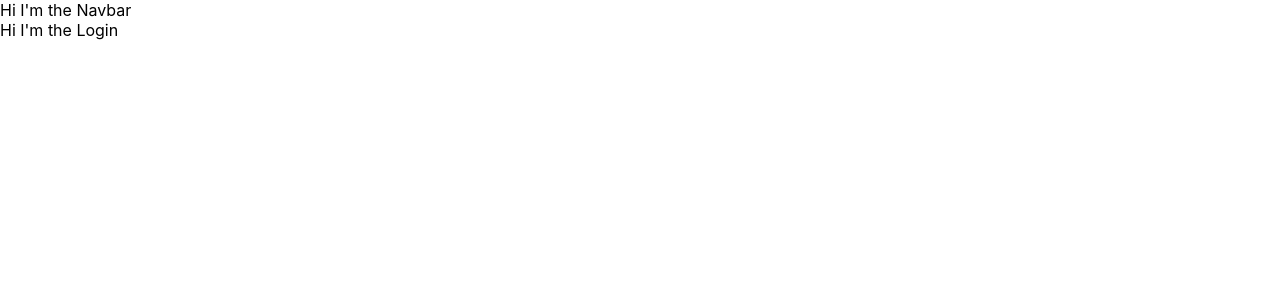
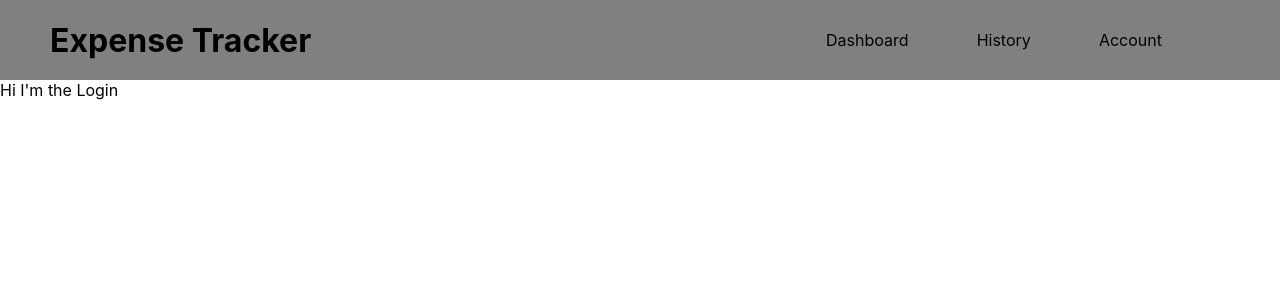
Before and after one commit to ScotttP/expense-tracker, a React (Create React App) app: page / in a window 1280 px wide. Shown: the top 300 px of the page. Built offline with nearby package versions, Linux system fonts and the light colour scheme.

Commit message:
added initial navbar

```diff
--- a/package.json
+++ b/package.json
@@ -3,6 +3,9 @@
   "version": "0.1.0",
   "private": true,
   "dependencies": {
+    "@fortawesome/fontawesome-svg-core": "^1.2.34",
+    "@fortawesome/free-solid-svg-icons": "^5.15.2",
+    "@fortawesome/react-fontawesome": "^0.1.14",
     "@testing-library/jest-dom": "^5.11.9",
     "@testing-library/react": "^11.2.5",
     "@testing-library/user-event": "^12.7.1",
--- a/src/App.css
+++ b/src/App.css
@@ -0,0 +1,9 @@
+* {
+	margin: 0;
+	padding: 0;
+	box-sizing: border-box;
+}
+
+html {
+	scroll-behavior: smooth;
+}
--- a/src/Components/Navbar.js
+++ b/src/Components/Navbar.js
@@ -1,7 +1,88 @@
-import React from "react";
+import React, { useState } from "react";
+import { Link } from "react-router-dom";
+import styled from "styled-components";
+import { FontAwesomeIcon } from "@fortawesome/react-fontawesome";
+import { faBars } from "@fortawesome/free-solid-svg-icons";
+
+const NavbarHeader = styled.header`
+	display: flex;
+	justify-content: space-between;
+	background-color: grey;
+	height: fit-content;
+	position: sticky;
+	top: 0;
+	min-height: 80px;
+	padding: 0 50px 0 50px;
+	@media screen and (max-width: 750px) {
+		display: block;
+		min-height: 60px;
+	}
+`;
+
+const NavbarLeft = styled.div`
+	min-height: 60px;
+	display: flex;
+	align-items: center;
+	justify-content: space-between;
+`;
+
+const NavbarList = styled.ul`
+	display: flex;
+	align-items: center;
+	justify-content: space-evenly;
+	list-style: none;
+	min-width: 40%;
+
+	a {
+		text-decoration: none;
+		color: black;
+	}
+	@media screen and (max-width: 750px) {
+		display: ${(props) => (props.display === "flex" ? "flex" : "none")};
+		height: 100%;
+		flex-direction: column;
+	}
+`;
+
+const HamburgerSpan = styled.span`
+	display: none;
+	@media screen and (max-width: 750px) {
+		display: block;
+	}
+`;
 
 const Navbar = () => {
-	return <div id="navbar">Hi I'm the Navbar</div>;
+	const [display, setDisplay] = useState("none");
+	console.log(display);
+	return (
+		<NavbarHeader>
+			<NavbarLeft>
+				<h1>Expense Tracker</h1>
+				<HamburgerSpan
+					onClick={() => {
+						setDisplay((prevState) => {
+							if (prevState === "none") return "flex";
+							else return "none";
+						});
+					}}
+				>
+					<FontAwesomeIcon id="fontAwesomeIcon" icon={faBars}></FontAwesomeIcon>
+				</HamburgerSpan>
+			</NavbarLeft>
+
+			<NavbarList id="Navbarlist" display={display}>
+				<li>
+					<Link to="/Dashboard">Dashboard</Link>
+				</li>
+				<li>
+					<Link to="/History">History</Link>
+				</li>
+				<li>
+					<Link to="/Account">Account</Link>
+				</li>
+			</NavbarList>
+		</NavbarHeader>
+	);
 };
 
 export default Navbar;
```
Also changed, not shown: 1 other file (tests, documents, lock files or other folders).
